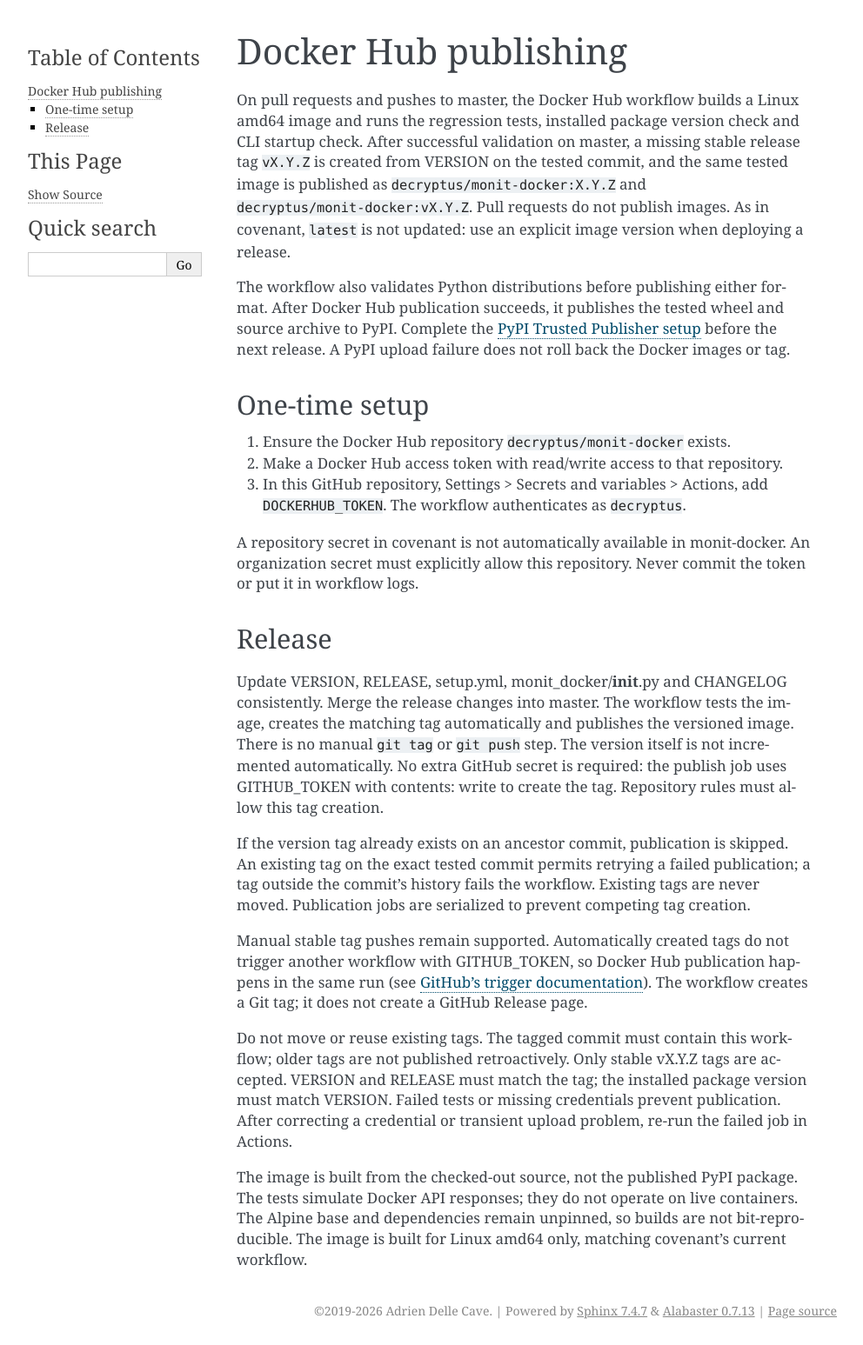
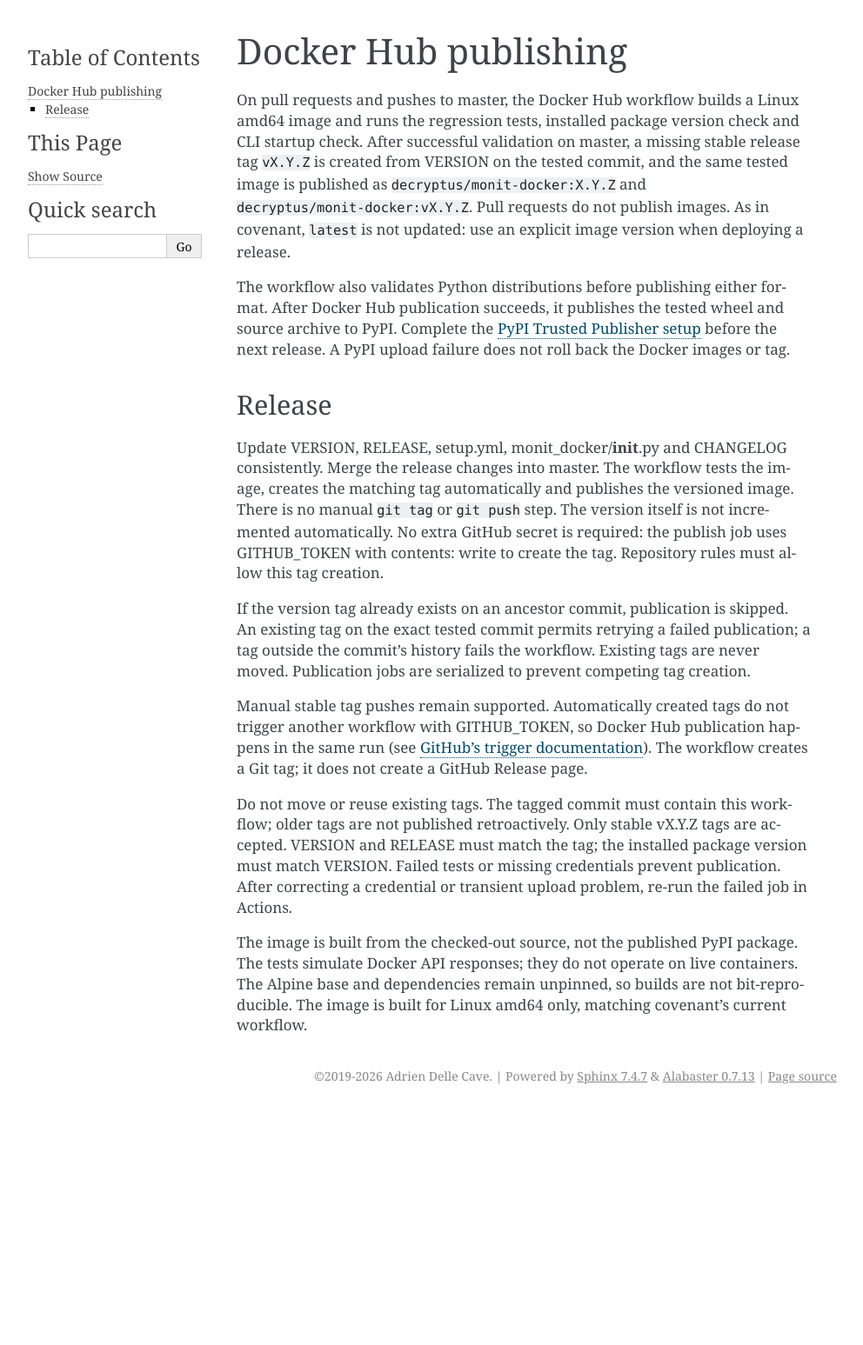
Before and after one commit to decryptus/monit-docker, a Sphinx documentation site: the page built from docs/dockerhub.md, in a window 1280 px wide. Shown: the whole page at 87% size, without its empty margins (148-1140 px from the left). Built offline with Sphinx 7.4.7, drawn with Linux system fonts in a browser that asks for light colours; after the commit the page ends 1277 px from its top, so only the background shows below that.

Commit message:
docs: remove one-time Docker Hub credential setup

```diff
--- a/docs/dockerhub.md
+++ b/docs/dockerhub.md
@@ -13,17 +13,6 @@ The workflow also validates Python distributions before publishing either format
 After Docker Hub publication succeeds, it publishes the tested wheel and source
 archive to PyPI. Complete the [PyPI Trusted Publisher setup](pypi.md) before the
 next release. A PyPI upload failure does not roll back the Docker images or tag.
-
-## One-time setup
-
-1. Ensure the Docker Hub repository `decryptus/monit-docker` exists.
-2. Make a Docker Hub access token with read/write access to that repository.
-3. In this GitHub repository, Settings > Secrets and variables > Actions, add
-   `DOCKERHUB_TOKEN`. The workflow authenticates as `decryptus`.
-
-A repository secret in covenant is not automatically available in monit-docker.
-An organization secret must explicitly allow this repository. Never commit the
-token or put it in workflow logs.
 
 ## Release
 
```
